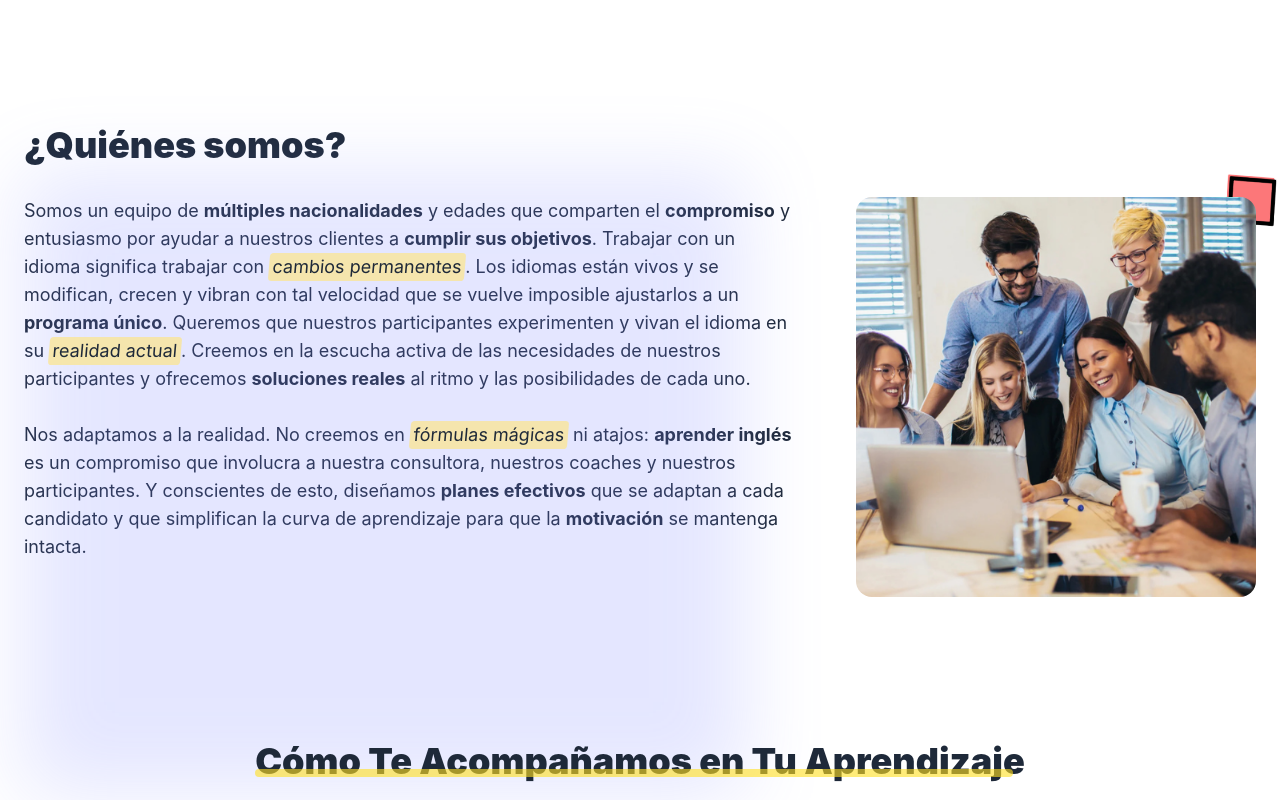
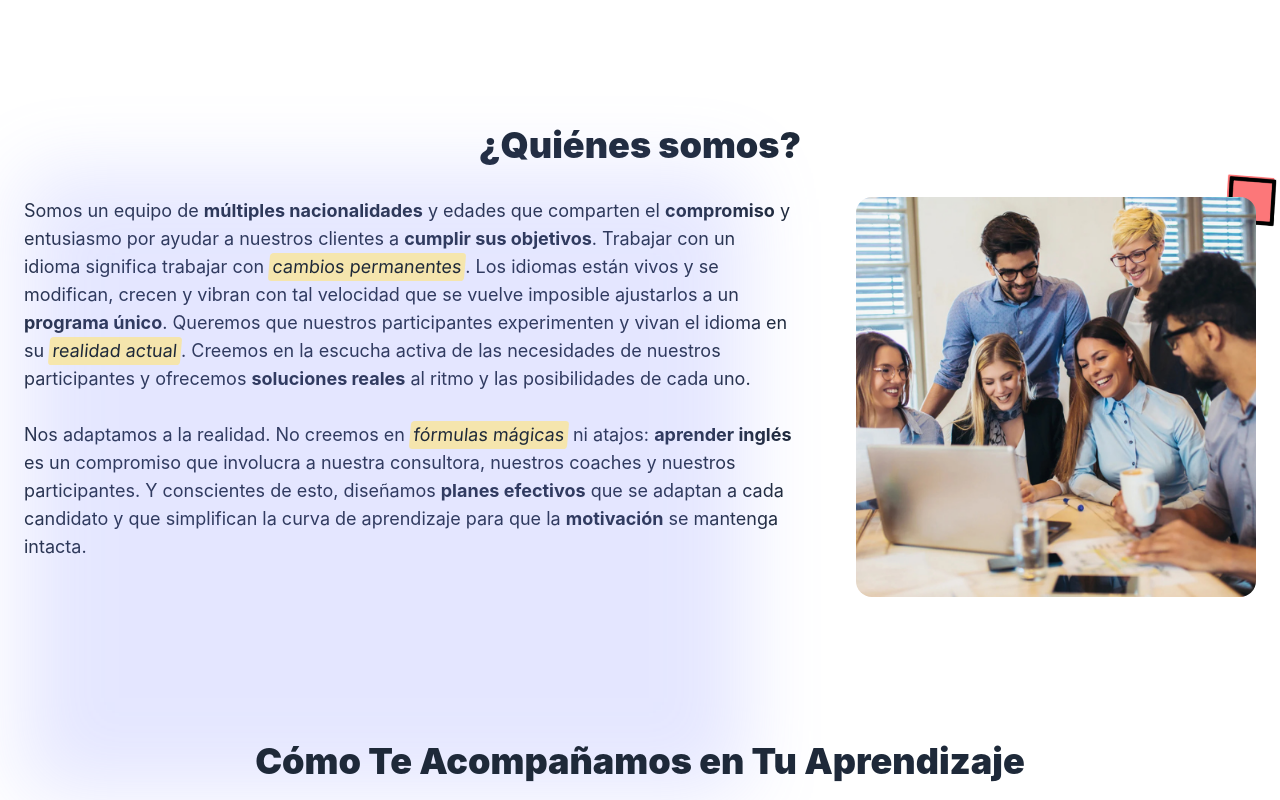
Before and after one commit to EngelFreites/official-english-web, a React (Vite) app: page / in a window 1280 px wide. Shown: the part 1000-1800 px from the top of the page. Built offline with nearby package versions, Linux system fonts and the light colour scheme.

Commit message:
fix: delete underline to problem in the size between underline and title

```diff
--- a/src/component/Aboutsection/AboutSection.jsx
+++ b/src/component/Aboutsection/AboutSection.jsx
@@ -5,7 +5,7 @@ export default function AboutSection() {
       id="about"
       className="  max-w-7xl mx-auto p-4 sm:px-6 lg:px-8 flex flex-col justify-center items-center"
     >
-      <Title margin={758}>Cómo Te Acompañamos en Tu Aprendizaje</Title>
+      <Title>Cómo Te Acompañamos en Tu Aprendizaje</Title>
       <div className="relative flex flex-col lg:grid lg:grid-cols-5 lg:grid-rows-8 gap-6">
         <div className=" relative col-span-2 row-span-4 bg-gradient-to-b bg-purple-400 rounded-4xl  h-72 lg:h-98 shadow-lg  px-4 pt-4 lg:px-10 lg:pt-10">
           <h1 className="text-3xl font-bold text-[#FEF08A]">
--- a/src/component/Plans/Plans.jsx
+++ b/src/component/Plans/Plans.jsx
@@ -22,7 +22,7 @@ export default function Plans() {
 
   return (
     <section id="Plans" className="flex flex-col py-32 px-6 max-w-7xl mx-auto">
-      <Title margin={285}>Nuestros Planes</Title>
+      <Title>Nuestros Planes</Title>
       <p className="text-lg text-gray-600">
         Te ofrecemos opciones diseñadas para cada necesidad y objetivo:
       </p>
--- a/src/component/Title/Title.jsx
+++ b/src/component/Title/Title.jsx
@@ -1,27 +1,7 @@
-import { motion } from "framer-motion";
-import { useInView } from "react-intersection-observer";
-
-const underlineVariants = {
-  hidden: { width: 0 },
-  visible: (custom) => ({
-    width: `${custom}px`,
-    transition: { duration: 0.6, ease: "easeOut" },
-  }),
-};
-
-export default function Title({ children, margin }) {
-  const [ref, inView] = useInView({ triggerOnce: true });
-
+export default function Title({ children }) {
   return (
-    <h1 ref={ref} className="text-4xl font-black text-gray-800 relative inline-block mb-8">
+    <h1 className="text-4xl text-center font-black text-gray-800 relative inline-block mb-8">
       {children}
-      <motion.span
-        className="absolute left-0 bottom-1 h-2 bg-yellow-300 opacity-60 rounded-md"
-        variants={underlineVariants}
-        initial="hidden"
-        animate={inView ? "visible" : "hidden"}
-        custom={margin}
-      />
     </h1>
   );
 }
```
